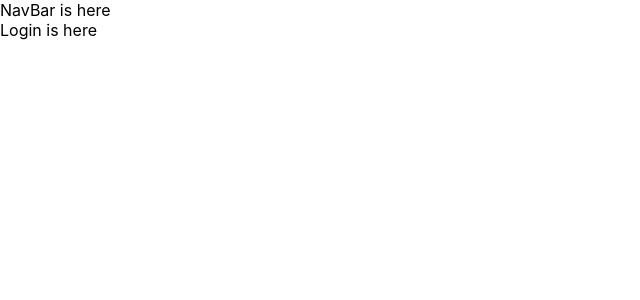
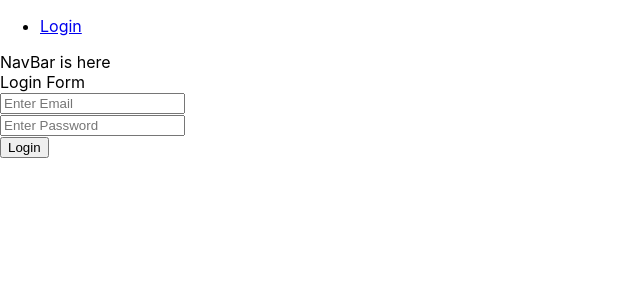
Before and after one commit to karmalexz/lucky-asian-grocery-front-end, a React (Create React App) app: page /#/login in a window 1280 px wide. Shown: the top 300 px of the page, without its empty margins (0-640 px from the left). Built offline with nearby package versions, Linux system fonts and the light colour scheme; no server answers.

Commit message:
almost login done

```diff
--- a/src/components/Home.js
+++ b/src/components/Home.js
@@ -1,20 +1,81 @@
 import React, { Component } from 'react';
-import {HashRouter as Router, Route} from 'react-router-dom'
+import {HashRouter as Router, Route, Link} from 'react-router-dom'
 import NavBar from './Navbar';
 import Products from './Products';
 import Categories from './Categories'
 import Login from './Login'
+import axios from 'axios';
+import MyProfile from './MyProfile'
+
+const BASE_URL = 'http://localhost:3000'
 
 class Home extends Component {
+
+  //App state
+  state = {
+    currentUser: undefined
+  }
+
+  //function to run on component mounting
+  componentDidMount(){
+    this.setCurrentUser();
+  }
+
+  //function to set the state to the current logged in user
+  setCurrentUser = () => {
+    let token = "Bearer " + localStorage.getItem("jwt");
+    axios.get(`${BASE_URL}/users/current`, {
+      headers: {
+        'Authorization': token
+      }
+    })
+    .then(res => {
+      this.setState({currentUser: res.data})
+    })
+    .catch(err => console.warn(err))
+  }
+
+  //function to log the user out.
+  handleLogout = () => {
+    this.setState({currentUser: undefined})
+    localStorage.removeItem("jwt");
+    axios.defaults.headers.common['Authorization'] = undefined;
+  }
+
   render() {
     return (
       <div>
+
         <Router>
+          <nav>
+              {/* Show one of two nav bars depending on if the user is logged in */}
+                {
+                  this.state.currentUser !== undefined
+                  ?
+                  (
+                    <ul>
+                      <li>Welcome {this.state.currentUser.name} | </li>
+                      <li><Link to='/my_profile'>My Profile</Link></li>
+                      <li><Link onClick={this.handleLogout} to='/'>Logout</Link></li>
+                    </ul>
+                  )
+                  :
+                  (
+                    <ul>
+                      <li><Link to='/login'>Login</Link></li>
+                    </ul>
+                  )
+                }
+            </nav>
           <Route path="/"  component={NavBar} />
           <Route exact path="/products" component={Products}/>
           <Route exact path="/categories" component={Categories}/>
-          <Route exact path="/login" component={Login}/>
-        </Router>
+          <Route exact path='/my_profile' component={MyProfile}/>
+          <Route
+            exact path='/login'
+            render={(props) => <Login setCurrentUser={this.setCurrentUser}{...props}/>}
+            />
+          </Router>
       </div>
     );
   }
--- a/src/components/Login.js
+++ b/src/components/Login.js
@@ -1,13 +1,68 @@
 import React, { Component } from 'react';
+import axios from 'axios';
+
+const BASE_URL = 'http://localhost:3000';
 
 class Login extends React.Component {
-  render() {
-    return (
-      <div>
-        Login is here
-      </div>
-    );
+
+  state = {
+    email: '',
+    password: ''
   }
+
+  handleInput = (ev) => {
+    switch(ev.target.name){
+      case 'email':
+        this.setState({email: ev.target.value})
+        break;
+      case 'password':
+        this.setState({password: ev.target.value})
+    }
+  } //handleInput
+
+  handleSubmit = (ev) => {
+    //create a request object we can pass through to knock
+    const request = {'email': this.state.email, 'password': this.state.password}
+
+    //do an axios post request where we can send through the user details to rails and login
+    axios.post(`${BASE_URL}/user_token`, {auth: request})
+    .then(result => {
+      localStorage.setItem("jwt", result.data.jwt)
+      axios.defaults.headers.common['Authorization'] = 'Bearer ' + result.data.jwt;
+      this.props.setCurrentUser();
+      this.props.history.push('/my_profile');
+    })
+    .catch(err => {
+      console.warn(err)
+    })
+    ev.preventDefault();
+  }
+
+
+  render(){
+    return(
+      <form onSubmit={this.handleSubmit}>
+        <label>Login Form</label>
+        <br/>
+        <input
+          onChange={this.handleInput}
+          name="email"
+          type="email"
+          placeholder='Enter Email'
+        />
+        <br/>
+        <input
+          onChange={this.handleInput}
+          name="password"
+          type="password"
+          placeholder='Enter Password'
+        />
+        <br/>
+        <button>Login</button>
+      </form>
+
+    ); // return
+  }// render
 }
 
 export default Login;
--- /dev/null
+++ b/src/components/MyProfile.js
@@ -0,0 +1,39 @@
+import React from 'react'
+import axios from 'axios'
+
+const BASE_URL = 'http://localhost:3000'
+
+class MyProfile extends React.Component{
+  state = {
+    currentUser: {
+      name: '',
+      email: ''
+    }
+  }
+
+  componentDidMount(){
+    let token = "Bearer " + localStorage.getItem("jwt");
+    axios.get(`${BASE_URL}/users/current`, {
+      headers: {
+        'Authorization': token
+      }
+    })
+    .then(res => {
+      this.setState({currentUser: res.data})
+    })
+    .catch(err => console.warn(err))
+  }
+
+  render(){
+    return(
+      <div>
+        <h1>Hello {this.state.currentUser.name}</h1>
+        <h4>Your email is {this.state.currentUser.email}</h4>
+      </div>
+    );
+  }//render
+
+}//class MyProfile
+
+
+export default MyProfile
--- a/src/index.js
+++ b/src/index.js
@@ -5,7 +5,6 @@ import App from './App';
 import Home from './components/Home';
 
 ReactDOM.render(
-
     <Home />,
   document.getElementById('root')
 );
```
Also changed, not shown: src/components/Signup.js (added, +33 -0 lines).
